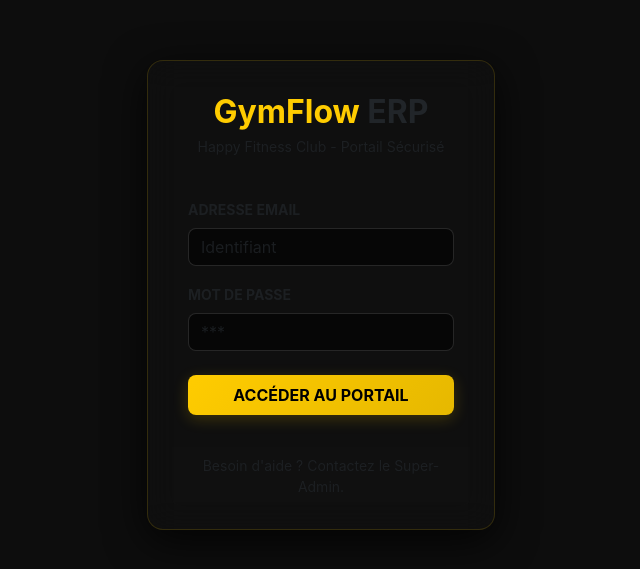
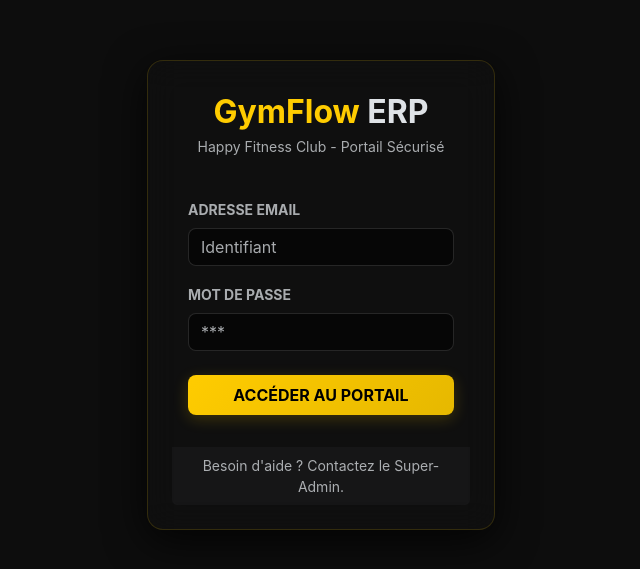
Before and after one commit to AymanTN1/gymflow-erp, a React app in the folder frontend/: page /login in a window 1280 px wide. Shown: the part 105-674 px from the top of the page, without its empty margins (319-959 px from the left). Built offline with nearby package versions, Linux system fonts and the light colour scheme; the HTML template or start-up script is replaced by a standard one.

Commit message:
feat(frontend): implementation du mode clair / sombre (ThemeContext + CSS variables)

```diff
--- a/frontend/src/components/layout/ErpLayout.jsx
+++ b/frontend/src/components/layout/ErpLayout.jsx
@@ -1,11 +1,13 @@
 import { Link, useLocation, useNavigate } from 'react-router-dom';
 import { useAuth } from '../context/AuthContext';
+import { useTheme } from '../context/ThemeContext';
 import NotificationBell from './NotificationBell';
 
 export default function ErpLayout({ children, role }) {
   const location = useLocation();
   const navigate = useNavigate();
   const { logout } = useAuth();
+  const { theme, toggleTheme } = useTheme();
 
   const getLinks = () => {
     switch (role) {
@@ -76,15 +78,22 @@
 
           <hr className="border-warning opacity-25" />
 
-          <button onClick={handleLogout} className="btn btn-outline-light w-100 text-start d-flex align-items-center gap-2">
+          <button onClick={toggleTheme} className="btn btn-outline-warning w-100 text-start d-flex align-items-center gap-2 mb-2">
+            <span>{theme === 'dark' ? '☀️' : '🌙'}</span> Mode {theme === 'dark' ? 'Clair' : 'Sombre'}
+          </button>
+
+          <button onClick={handleLogout} className="btn btn-outline-danger w-100 text-start d-flex align-items-center gap-2">
             <span>🚪</span> Déconnexion
           </button>
         </div>
 
         {/* Mobile Header (Mobile Only) */}
-        <div className="d-md-none p-3 border-bottom border-warning border-opacity-25 d-flex justify-content-between align-items-center" style={{ backgroundColor: 'rgba(13, 13, 13, 0.9)', position: 'sticky', top: 0, zIndex: 1000 }}>
-          <h5 className="fw-bold mb-0 text-white"><span className="text-gold">GymFlow</span></h5>
+        <div className="d-md-none p-3 border-bottom border-warning border-opacity-25 d-flex justify-content-between align-items-center bg-theme-mobile" style={{ position: 'sticky', top: 0, zIndex: 1000 }}>
+          <h5 className="fw-bold mb-0 tech-text"><span className="text-gold">GymFlow</span></h5>
           <div className="d-flex align-items-center gap-3">
+            <button onClick={toggleTheme} className="btn btn-sm btn-outline-warning rounded-circle p-0" style={{ width: '30px', height: '30px' }}>
+              {theme === 'dark' ? '☀️' : '🌙'}
+            </button>
             <NotificationBell role={role} />
             <div className="bg-gold rounded-circle d-flex justify-content-center align-items-center fw-bold text-dark" style={{ width: '30px', height: '30px', fontSize: '12px', backgroundColor: 'var(--accent-gold)' }}>
               {role.substring(0, 1)}
@@ -94,9 +103,12 @@
 
         {/* Main Content */}
         <div className="flex-grow-1 d-flex flex-column w-100" style={{ paddingBottom: role === 'CLIENT' ? '70px' : '0' }}>
-          <header className="p-3 border-bottom border-warning border-opacity-25 d-none d-md-flex justify-content-end align-items-center" style={{ backgroundColor: 'rgba(13, 13, 13, 0.8)', backdropFilter: 'blur(10px)' }}>
+          <header className="p-3 border-bottom border-warning border-opacity-25 d-none d-md-flex justify-content-end align-items-center bg-theme-header" style={{ backdropFilter: 'blur(10px)' }}>
             <div className="d-flex align-items-center gap-4">
               <span className="text-muted small">Status: <span className="text-success">Connecté</span></span>
+              <button onClick={toggleTheme} className="btn btn-outline-warning rounded-circle p-0 d-flex justify-content-center align-items-center" style={{ width: '40px', height: '40px' }}>
+                {theme === 'dark' ? '☀️' : '🌙'}
+              </button>
               <NotificationBell role={role} />
               <div className="bg-gold rounded-circle d-flex justify-content-center align-items-center fw-bold text-dark" style={{ width: '40px', height: '40px', backgroundColor: 'var(--accent-gold)' }}>
                 {role.substring(0, 1)}
--- /dev/null
+++ b/frontend/src/context/ThemeContext.jsx
@@ -0,0 +1,29 @@
+import { createContext, useContext, useEffect, useState } from 'react';
+
+const ThemeContext = createContext();
+
+export function ThemeProvider({ children }) {
+  const [theme, setTheme] = useState(() => {
+    return localStorage.getItem('theme') || 'dark';
+  });
+
+  useEffect(() => {
+    localStorage.setItem('theme', theme);
+    document.documentElement.setAttribute('data-theme', theme);
+    document.documentElement.setAttribute('data-bs-theme', theme);
+  }, [theme]);
+
+  const toggleTheme = () => {
+    setTheme(prevTheme => (prevTheme === 'dark' ? 'light' : 'dark'));
+  };
+
+  return (
+    <ThemeContext.Provider value={{ theme, toggleTheme }}>
+      {children}
+    </ThemeContext.Provider>
+  );
+}
+
+export function useTheme() {
+  return useContext(ThemeContext);
+}
--- a/frontend/src/index.css
+++ b/frontend/src/index.css
@@ -144,3 +144,94 @@
     margin: 0; /* Ensures the page doesn't have ugly headers/footers */
   }
 }
+
+/* -------------------------------------
+ * LIGHT MODE STYLES
+ * ------------------------------------- */
+[data-theme="light"] {
+  --bg-dark: #F8F9FA;
+  --accent-gold: #E6B800; /* Plus foncé pour lisibilité */
+  --grid-line: rgba(0, 0, 0, 0.05);
+  --text-light: #212529;
+  --text-muted: #6C757D;
+}
+
+[data-theme="light"] body,
+[data-theme="light"] html {
+  background-color: var(--bg-dark);
+  color: var(--text-light);
+}
+
+[data-theme="light"] .card-premium {
+  background: rgba(255, 255, 255, 0.85);
+  border: 1px solid rgba(0, 0, 0, 0.1);
+  box-shadow: 0 5px 20px rgba(0,0,0,0.05);
+}
+
+[data-theme="light"] .card-premium:hover {
+  box-shadow: 0 8px 30px rgba(0,0,0,0.08), 0 0 15px rgba(230, 184, 0, 0.15);
+  border-color: rgba(230, 184, 0, 0.4);
+}
+
+[data-theme="light"] .text-white {
+  color: var(--text-light) !important;
+}
+
+[data-theme="light"] .bg-dark {
+  background-color: #E9ECEF !important;
+  color: #212529 !important;
+}
+
+[data-theme="light"] .bg-theme-header {
+  background-color: rgba(255, 255, 255, 0.8) !important;
+}
+
+[data-theme="light"] .bg-theme-mobile {
+  background-color: rgba(255, 255, 255, 0.95) !important;
+}
+
+[data-theme="light"] .border-secondary {
+  border-color: #DEE2E6 !important;
+}
+
+[data-theme="light"] .form-control-dark {
+  background-color: #FFFFFF;
+  border: 1px solid #CED4DA;
+  color: var(--text-light);
+}
+
+[data-theme="light"] .form-control-dark:focus {
+  background-color: #FFFFFF;
+  color: var(--text-light);
+  border-color: var(--accent-gold);
+  box-shadow: 0 0 0 0.25rem rgba(230, 184, 0, 0.15);
+}
+
+[data-theme="light"] .btn-outline-light {
+  color: #212529;
+  border-color: #CED4DA;
+}
+
+[data-theme="light"] .btn-outline-light:hover {
+  background-color: #E9ECEF;
+  color: #212529;
+}
+
+[data-theme="light"] .table-dark {
+  color: var(--text-light);
+  --bs-table-color: var(--text-light);
+  --bs-table-bg: transparent;
+  --bs-table-border-color: #DEE2E6;
+}
+
+[data-theme="light"] .table-hover tbody tr:hover td {
+  background-color: rgba(230, 184, 0, 0.1) !important;
+  color: var(--text-light) !important;
+}
+
+[data-theme="light"] .recharts-default-tooltip {
+  background-color: rgba(255, 255, 255, 0.95) !important;
+  border: 1px solid rgba(230, 184, 0, 0.3) !important;
+  box-shadow: 0 8px 32px rgba(0,0,0,0.1) !important;
+  color: #212529 !important;
+}
```
Also changed, not shown: frontend/src/App.jsx (+7 -4 lines).
